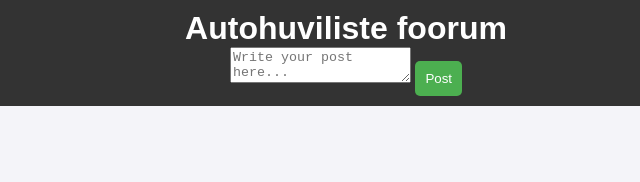
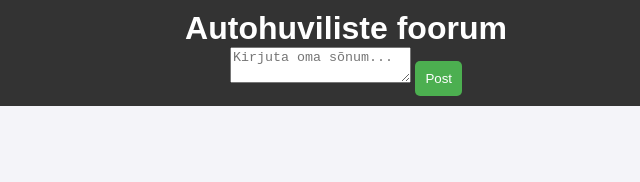
Before and after one commit to Kaffite/SyncUp, a plain HTML site: page autod.html in a window 1280 px wide. Shown: the full height of the page, 294-934 px from the left. Drawn offline with Linux system fonts and the light colour scheme.

Commit message:
Update autod.html

```diff
--- a/autod.html
+++ b/autod.html
@@ -9,7 +9,7 @@
 <body>
     <header>
         <h1>Autohuviliste foorum</h1>
-         <textarea id="postContent" placeholder="Write your post here..."></textarea>
+         <textarea id="postContent" placeholder="Kirjuta oma sõnum..."></textarea>
         <button onclick="postMessage()">Post</button>
     </header>
 
```
